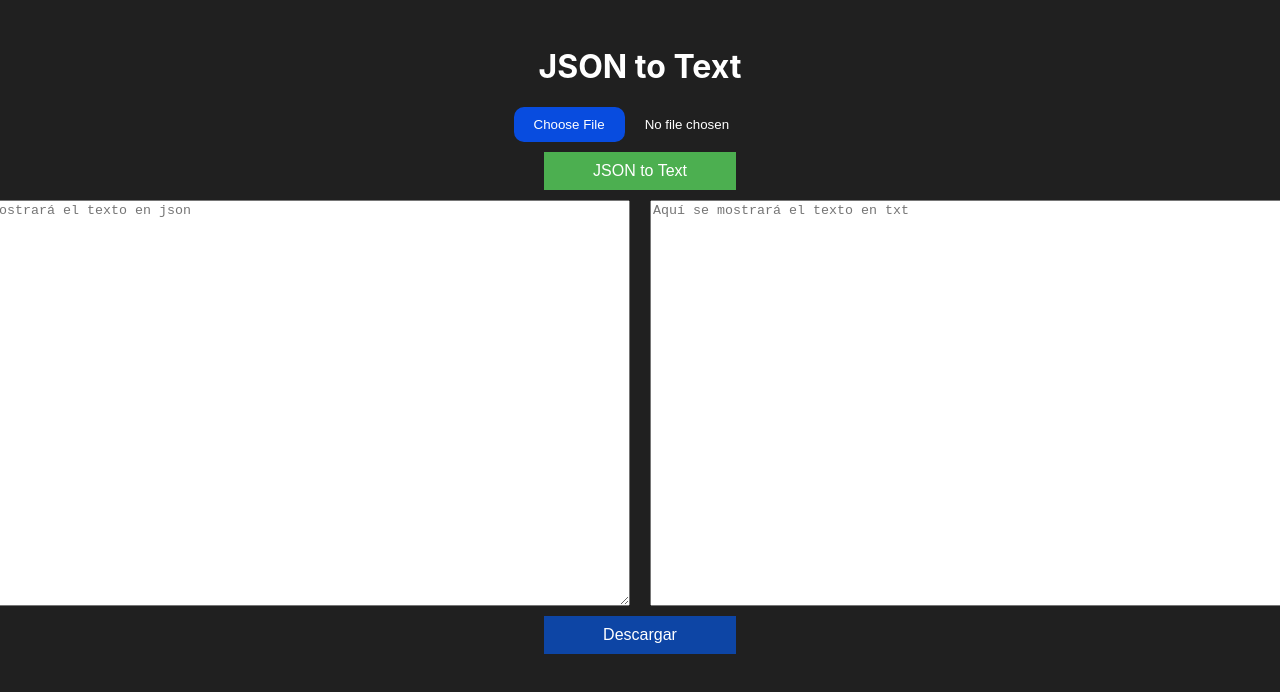
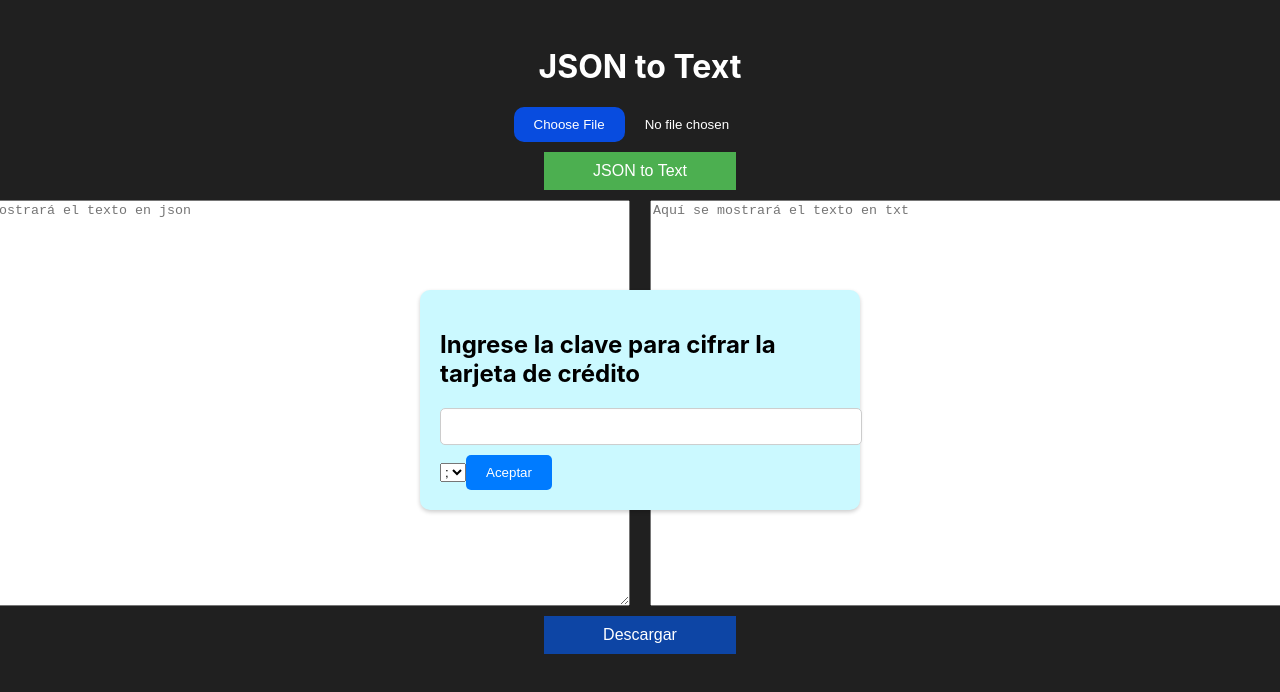
Before and after one commit to Dylan3009/ARI_Project, a React (Create React App) app in the folder client/arixmljson/: page /convert/json/text in a window 1280 px wide. Both pictures are taken after a click on the button "JSON to Text". Shown: the top 692 px of the page. Built offline with nearby package versions, Linux system fonts and the light colour scheme.

Commit message:
Add: Beta version of new features

```diff
--- a/client/arixmljson/src/Pages/Converters/JsonToText.js
+++ b/client/arixmljson/src/Pages/Converters/JsonToText.js
@@ -8,13 +8,26 @@ const JsonToText = () => {
   const [selectedFile, setSelectedFile] = useState(null);
   const [textFile, setTextFile] = useState('');
   const [jsonFile, setJsonFile] = useState('');
+  const [showModal, setShowModal] = useState(false);
 
   const handleFileChange = (event) => {
     const file = event.target.files[0];
     setSelectedFile(file);
   };
 
-  const handleFileUpload = async () => {
+  const [encryptionKey, setEncryptionKey] = useState("");
+  const [delimiter, setDelimiter] = useState(";");
+
+  const handleKeyChange = (event) => {
+    setEncryptionKey(event.target.value);
+  };
+
+  const handleDelimiter = (event) => {
+    setDelimiter(event.target.value);
+    console.log(event.target.value);
+  };
+
+  const handleFileUpload = async (key, delimiter) => {
     if (!selectedFile) {
       console.error('No se ha seleccionado ningún archivo');
       return;
@@ -23,6 +36,8 @@ const JsonToText = () => {
     try {
       const formData = new FormData();
       formData.append('file', selectedFile);
+      formData.append("key", key);
+      formData.append("delimiter", delimiter);
 
       const response = await axios.post('http://localhost:3001/convert/json/text', formData, {
         headers: {
@@ -45,6 +60,12 @@ const JsonToText = () => {
     } catch (error) {
       console.error('Error al enviar el archivo:', error.message);
     }
+
+    setShowModal(false);
+  };
+
+  const handleOpenModal = () => {
+    setShowModal(true);
   };
 
   const handleDownloadFile = () => {
@@ -59,7 +80,37 @@ const JsonToText = () => {
       <div className='divjtt'>
         <h1>JSON to Text</h1>
         <input id='json-btn' type='file' onChange={handleFileChange}></input>
-        <button className='convert-button' onClick={handleFileUpload}>JSON to Text</button>
+        <button
+          className='convert-button'
+          onClick={() => {
+            handleOpenModal();
+          }}
+        >
+          JSON to Text
+        </button>
+        {showModal && (
+          <div className="modal">
+            <h2>Ingrese la clave para cifrar la tarjeta de crédito</h2>
+            <input
+              type="password"
+              value={encryptionKey}
+              onChange={handleKeyChange}
+            />
+            <select
+              value={delimiter}
+              onChange={handleDelimiter}>
+              <option value=";">;</option>
+              <option value=",">,</option>
+            </select>
+            <button
+              onClick={() => {
+                handleFileUpload(encryptionKey, delimiter);
+              }}
+            >
+              Aceptar
+            </button>
+          </div>
+        )}
         <div className='textarea-content'>
           <textarea
             className='textarea1'
--- a/client/arixmljson/src/Pages/Converters/TextToJson.js
+++ b/client/arixmljson/src/Pages/Converters/TextToJson.js
@@ -9,13 +9,26 @@ const TextToJson = () => {
     const [textFile, setTextFile] = useState('');
     const [jsonFile, setJsonFile] = useState('');
     const [downloadLink, setDownloadLink] = useState(null);
+    const [showModal, setShowModal] = useState(false);
 
     const handleFileChange = (event) => {
         const file = event.target.files[0];
         setSelectedFile(file);
     };
 
-    const handleFileUpload = async () => {
+    const [encryptionKey, setEncryptionKey] = useState("");
+    const [delimiter, setDelimiter] = useState(";");
+
+    const handleKeyChange = (event) => {
+        setEncryptionKey(event.target.value);
+    };
+
+    const handleDelimiter = (event) => {
+        setDelimiter(event.target.value);
+        console.log(event.target.value);
+    };
+
+    const handleFileUpload = async (key, delimiter) => {
         if (!selectedFile) {
             console.error('No se ha seleccionado ningún archivo');
             return;
@@ -24,6 +37,8 @@ const TextToJson = () => {
         try {
             const formData = new FormData();
             formData.append('file', selectedFile);
+            formData.append("key", key);
+            formData.append("delimiter", delimiter);
 
             const response = await axios.post('http://localhost:3001/convert/json', formData, {
                 headers: {
@@ -53,20 +68,17 @@ const TextToJson = () => {
         } catch (error) {
             console.error('Error al enviar el archivo:', error.message);
         }
+
+        setShowModal(false);
     };
 
-    // const handleDownloadFile = () => {
-    //     if (downloadLink) {
-    //       const a = document.createElement('a');
-    //       a.href = downloadLink;
-    //       a.download = selectedFile.name.replace('.txt', '.json');
-    //       a.click();
-    //     }
-    //   };
+    const handleOpenModal = () => {
+        setShowModal(true);
+    };
 
     const handleDownloadFile = () => {
         if (downloadLink) {
-          saveAs(downloadLink, selectedFile.name.replace('.txt', '.json'));
+            saveAs(downloadLink, selectedFile.name.replace('.txt', '.json'));
         }
     };
 
@@ -76,7 +88,36 @@ const TextToJson = () => {
             <div className='divjtt'>
                 <h1>Text to JSON</h1>
                 <input id='textJson-btn' type='file' onChange={handleFileChange}></input>
-                <button className='convert-button' onClick={handleFileUpload}>Text to JSON</button>
+                <button
+                    className='convert-button'
+                    onClick={() => {
+                        handleOpenModal();
+                    }}
+                >Text to JSON
+                </button>
+                {showModal && (
+                    <div className="modal">
+                        <h2>Ingrese la clave para cifrar la tarjeta de crédito</h2>
+                        <input
+                            type="password"
+                            value={encryptionKey}
+                            onChange={handleKeyChange}
+                        />
+                        <select
+                            value={delimiter}
+                            onChange={handleDelimiter}>
+                            <option value=";">;</option>
+                            <option value=",">,</option>
+                        </select>
+                        <button
+                            onClick={() => {
+                                handleFileUpload(encryptionKey, delimiter);
+                            }}
+                        >
+                            Aceptar
+                        </button>
+                    </div>
+                )}
                 <div className='textarea-content'>
                     <textarea
                         className='textarea1'
```
Also changed, not shown: client/arixmljson/src/Pages/Converters/TextToXml.js (+0 -9 lines), 2 other files (tests, documents, lock files or other folders).
